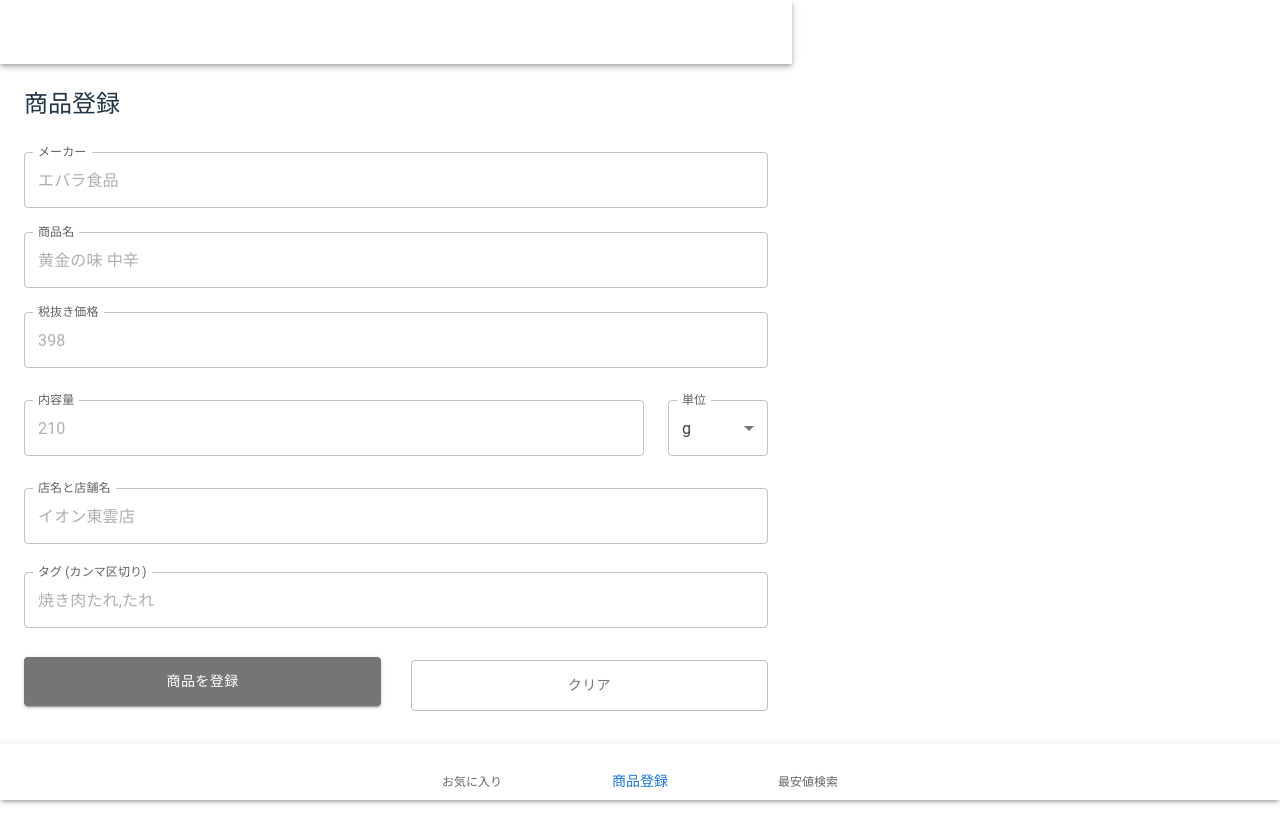
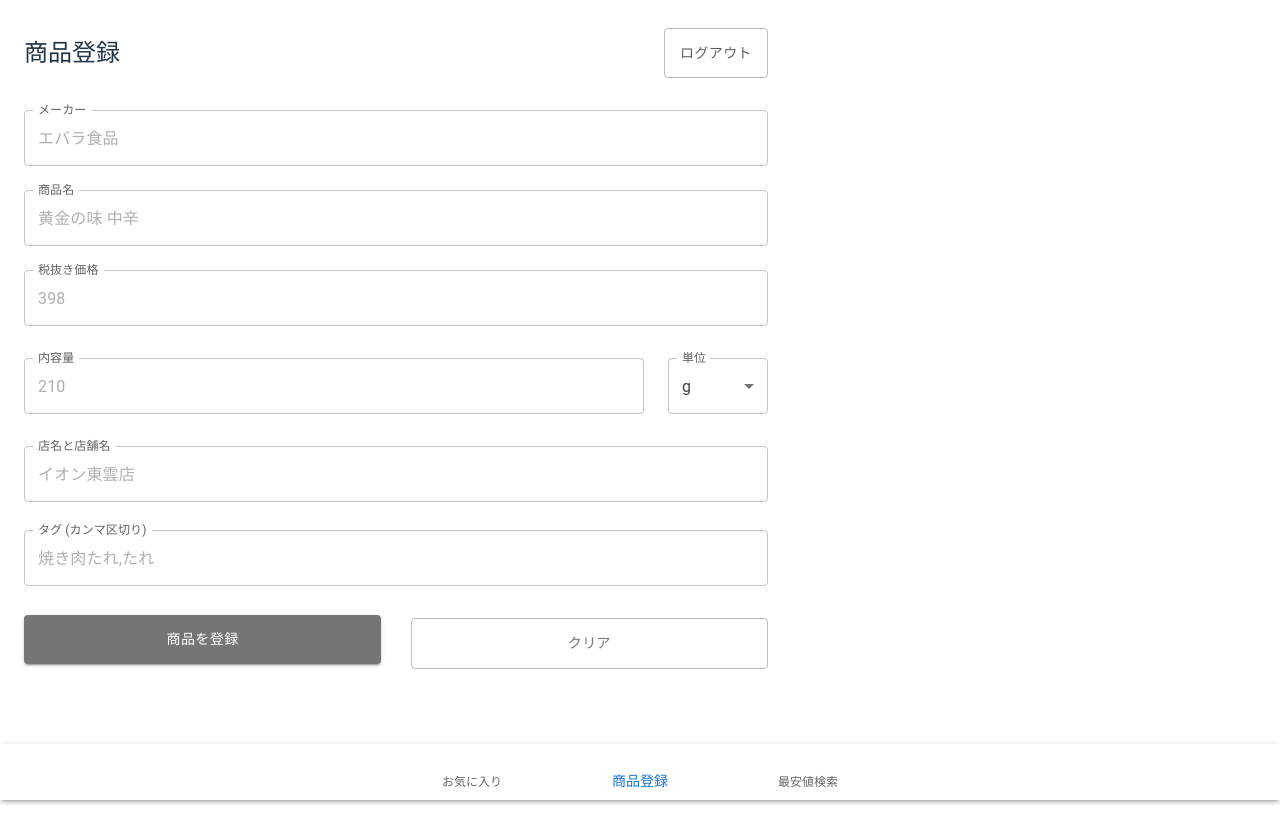
Before and after one commit to takanoaddress1228/price-share-pwa, a React (Vite) app: page /price-share-pwa/register in a window 1280 px wide. After the commit the page ends 800 px from the top, so only its background shows below. Built offline with nearby package versions, Linux system fonts and the light colour scheme; no server answers; sample sign-in values are in the browser's storage; some icons are missing.

Commit message:
\"Feature: Move logout button to ProductRegistrationPage and remove AppBar\"

```diff
--- a/src/Dashboard.jsx
+++ b/src/Dashboard.jsx
@@ -1,12 +1,12 @@
 import React, { useState, useEffect } from 'react';
 import { auth } from './firebase';
-import { signOut } from 'firebase/auth';
+// import { signOut } from 'firebase/auth'; // 削除
 import {
   Box,
   Button,
   Typography,
-  AppBar,
-  Toolbar,
+  // AppBar, // 削除
+  // Toolbar, // 削除
   BottomNavigation,
   BottomNavigationAction,
   Paper,
@@ -45,24 +45,26 @@ const Dashboard = () => {
     }
   }, [location.pathname]);
 
-  const handleLogout = async () => {
-    try {
-      await signOut(auth);
-    } catch (error) {
-      console.error("ログアウトエラー:", error);
-    }
-  };
+  // handleLogout 関数を削除
+  // const handleLogout = async () => {
+  //   try {
+  //     await signOut(auth);
+  //   } catch (error) {
+  //     console.error("ログアウトエラー:", error);
+  //   }
+  // };
 
   return (
     <Box sx={{ pb: 7 }}>
-      <AppBar position="static" sx={{ backgroundColor: 'white' }}> {/* ここを変更 */}
+      {/* AppBar を削除 */}
+      {/* <AppBar position="static" sx={{ backgroundColor: 'white' }}>
         <Toolbar>
           <Box sx={{ flexGrow: 1 }} />
           <Button color="inherit" onClick={handleLogout}>
             ログアウト
           </Button>
         </Toolbar>
-      </AppBar>
+      </AppBar> */}
 
       <Routes>
         <Route path="/register" element={<ProductRegistrationPage />} />
--- a/src/ProductRegistrationPage.jsx
+++ b/src/ProductRegistrationPage.jsx
@@ -1,6 +1,7 @@
 import React, { useState } from 'react';
 import { auth, db } from './firebase';
 import { collection, addDoc, serverTimestamp } from 'firebase/firestore';
+import { signOut } from 'firebase/auth'; // 追加
 import {
   Box,
   Button,
@@ -20,6 +21,14 @@ const ProductRegistrationPage = () => {
   const [unit, setUnit] = useState('g');
   const [storeName, setStoreName] = useState('');
   const [tags, setTags] = useState('');
+
+  const handleLogout = async () => { // 追加
+    try {
+      await signOut(auth);
+    } catch (error) {
+      console.error("ログアウトエラー:", error);
+    }
+  };
 
   const handleAddProduct = async (e) => {
     e.preventDefault();
@@ -67,9 +76,14 @@ const ProductRegistrationPage = () => {
 
   return (
     <Box sx={{ p: 3 }}>
-      <Typography variant="h5" component="h1" sx={{ mb: 2 }}>
-        商品登録
-      </Typography>
+      <Box sx={{ display: 'flex', justifyContent: 'space-between', alignItems: 'center', mb: 2 }}> {/* 追加 */}
+        <Typography variant="h5" component="h1"> {/* mb: 2 を削除 */}
+          商品登録
+        </Typography>
+        <Button variant="outlined" sx={{ color: '#616161', borderColor: '#bdbdbd', py: 1.5 }} onClick={handleLogout}> {/* 追加 */}
+          ログアウト
+        </Button>
+      </Box>
       <Box component="form" onSubmit={handleAddProduct} sx={{ mb: 6 }}>
         <TextField
           fullWidth
```
